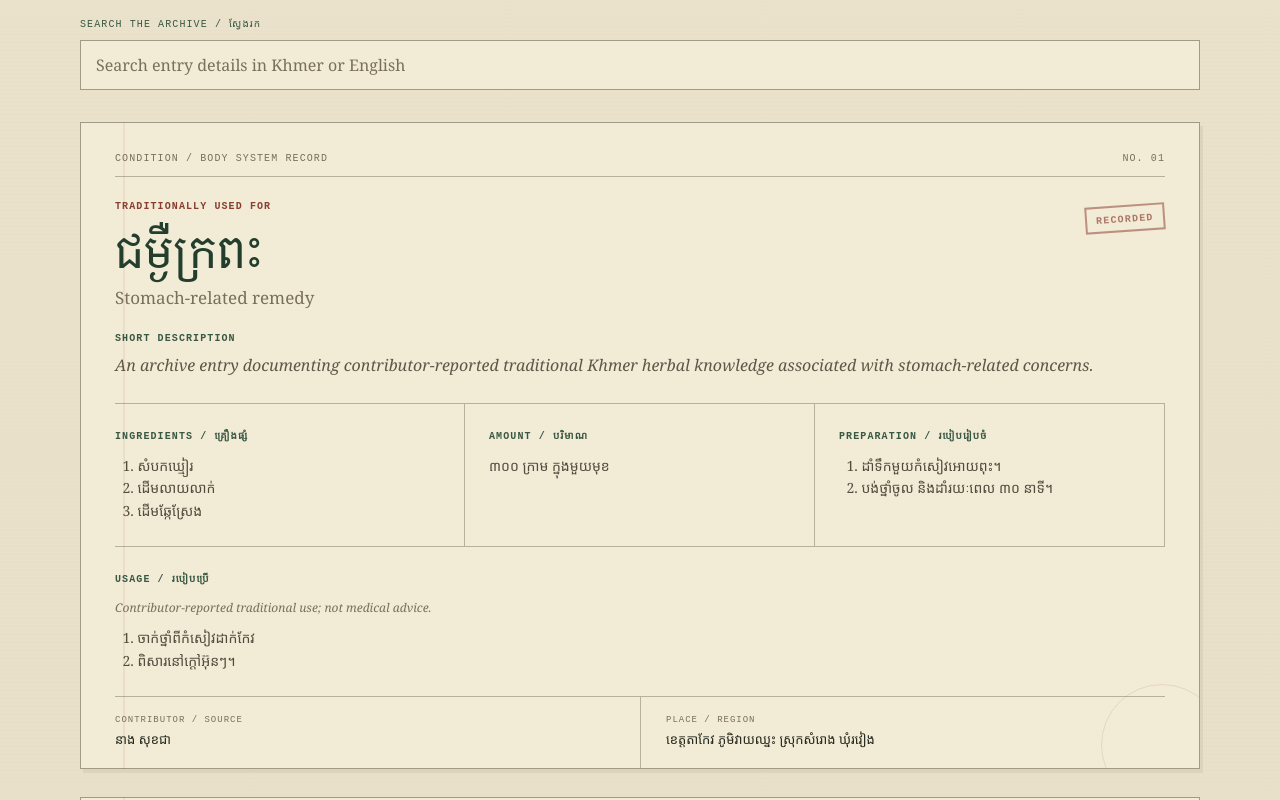
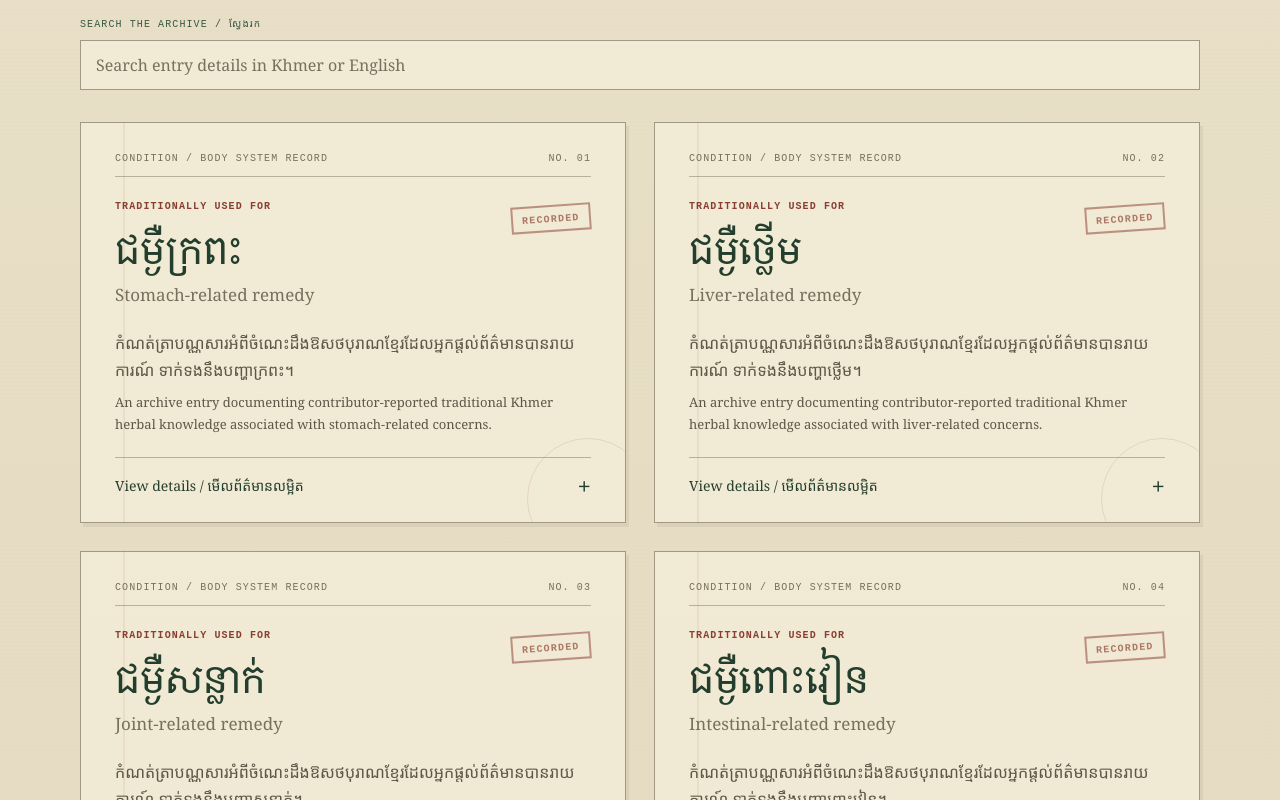
Before and after one commit to LyhengPHA/khmer-medicine-archive, a Next.js app: page / in a window 1280 px wide. Shown: the part 1640-2440 px from the top of the page. Built offline with nearby package versions, Linux system fonts and the light colour scheme.

Commit message:
sprint 1: add bilingual medicine details [AI-assisted]

```diff
--- a/app/globals.css
+++ b/app/globals.css
@@ -616,3 +616,74 @@ a {
     display: none;
   }
 }
+
+/* Keep the original text and its translation together. */
+.entry-translation {
+  display: block;
+  margin-top: 6px;
+  color: #625a49;
+  font-size: 13px;
+  line-height: 1.6;
+}
+.detail-block p.entry-translation { margin-top: 6px; }
+.step-list li + li { margin-top: 12px; }
+.translation-note {
+  color: #625a49;
+  font-size: 13px;
+  line-height: 1.6;
+}
+.entry-source dd p { margin: 0; }
+.entry-source dd p + p { margin-top: 6px; }
+.entry-source div:nth-child(3) { padding-left: 0; border-left: 0; }
+
+/* Compact archive cards expand into a full-width record. */
+.entry-list {
+  grid-template-columns: repeat(2, minmax(0, 1fr));
+  align-items: start;
+}
+.entry-card { min-width: 0; }
+.entry-card[open] { grid-column: 1 / -1; }
+.entry-card::after { pointer-events: none; }
+.entry-toggle {
+  display: block;
+  padding-bottom: 24px;
+  cursor: pointer;
+  list-style: none;
+}
+.entry-toggle::-webkit-details-marker { display: none; }
+.entry-toggle:focus-visible {
+  outline: 2px solid var(--green);
+  outline-offset: 5px;
+}
+.entry-toggle:hover .entry-toggle-label { color: var(--red); }
+.entry-toggle .entry-category,
+.entry-toggle .english-name,
+.entry-preview { display: block; }
+.entry-toggle .khmer-entry-name {
+  display: block;
+  margin: 9px 0 5px;
+  color: var(--green);
+  font-size: clamp(26px, 3vw, 38px);
+  font-weight: 500;
+  line-height: 1.5;
+}
+.entry-preview { line-height: 1.7; color: #5e5747; }
+.entry-toggle-label {
+  display: flex;
+  align-items: center;
+  justify-content: space-between;
+  gap: 16px;
+  margin-top: 22px;
+  border-top: 1px solid var(--line);
+  padding-top: 16px;
+  color: var(--green);
+  font-size: 14px;
+}
+.entry-toggle-icon { font-size: 24px; line-height: 1; }
+.entry-toggle .when-open { display: none; }
+.entry-card[open] .when-open { display: inline; }
+.entry-card[open] .when-closed { display: none; }
+.entry-card[open] .entry-toggle-icon { transform: rotate(45deg); }
+@media (max-width: 760px) {
+  .entry-list { grid-template-columns: 1fr; }
+}
--- /dev/null
+++ b/components/BilingualDetail.js
@@ -0,0 +1,22 @@
+export default function BilingualDetail({ khmer, english }) {
+  if (Array.isArray(khmer)) {
+    return (
+      <ol className="step-list">
+        {khmer.map((text, index) => (
+          <li key={index}>
+            <span lang="km">{text}</span>
+            <span className="entry-translation" lang="en">
+              {english?.[index] || "English plant name pending verification."}
+            </span>
+          </li>
+        ))}
+      </ol>
+    );
+  }
+  return (
+    <>
+      <p lang="km">{khmer}</p>
+      {english && <p className="entry-translation" lang="en">{english}</p>}
+    </>
+  );
+}
--- a/components/EntryCard.js
+++ b/components/EntryCard.js
@@ -1,71 +1,66 @@
+import BilingualDetail from "./BilingualDetail.js";
+
+const details = [
+  ["ingredients", "Ingredients / គ្រឿងផ្សំ"],
+  ["ingredientAmount", "Amount / បរិមាណ"],
+  ["preparation", "Preparation / របៀបរៀបចំ"],
+  ["usage", "Usage / របៀបប្រើ"],
+  ["frequency", "Frequency / ភាពញឹកញាប់"],
+  ["duration", "Duration / រយៈពេល"],
+  ["precautions", "Precautions / ការប្រុងប្រយ័ត្ន"],
+];
+
 export default function EntryCard({ entry, recordNumber }) {
   return (
-    <article className="entry-card">
-      <div className="entry-card-topline">
-        <p>Condition / body system record</p>
-        <p>No. {String(recordNumber).padStart(2, "0")}</p>
+    <details className="entry-card">
+      <summary className="entry-toggle">
+        <span className="entry-card-topline">
+          <span>Condition / body system record</span>
+          <span>No. {String(recordNumber).padStart(2, "0")}</span>
+        </span>
+        <span className="entry-title-row">
+          <span>
+            <span className="entry-category">Traditionally used for</span>
+            <span className="khmer-entry-name" lang="km">{entry.title}</span>
+            <span className="english-name" lang="en">{entry.englishTitle}</span>
+          </span>
+          <span className="record-stamp">Recorded</span>
+        </span>
+        <span className="entry-preview" lang="km">{entry.khmerDescription}</span>
+        <span className="entry-preview entry-translation" lang="en">{entry.description}</span>
+        <span className="entry-toggle-label">
+          <span className="when-closed">View details / មើលព័ត៌មានលម្អិត</span>
+          <span className="when-open">Hide details / លាក់ព័ត៌មានលម្អិត</span>
+          <span className="entry-toggle-icon" aria-hidden="true">+</span>
+        </span>
+      </summary>
+      <p className="translation-note">
+        English translations and name spellings are drafts awaiting source review.
+        Supplied plant names await verification; missing names are marked as pending.
+      </p>
+      <p className="translation-note">
+        Contributor-reported traditional use; not medical advice.
+      </p>
+      <div className="entry-details">
+        {details.map(([field, label]) => (
+          <div className={"detail-block" + (field === "usage" || field === "precautions" ? " usage-block" : "")} key={field}>
+            <h4>{label}</h4>
+            <BilingualDetail khmer={entry[field]} english={entry.english?.[field]} />
+          </div>
+        ))}
       </div>
-
-      <div className="entry-title-row">
-        <div>
-          <p className="entry-category">Traditionally used for</p>
-          <h3 className="khmer-entry-name" lang="km">
-            {entry.title}
-          </h3>
-          <p className="english-name">{entry.englishTitle}</p>
-        </div>
-        <span className="record-stamp">Recorded</span>
-      </div>
-
-      <div className="entry-summary">
-        <h4>Short description</h4>
-        <p>{entry.description}</p>
-      </div>
-
-      <div className="entry-details">
-        <div className="detail-block">
-          <h4>Ingredients / គ្រឿងផ្សំ</h4>
-          <ol className="ingredient-list" lang="km">
-            {entry.ingredients.map((ingredient, index) => (
-              <li key={`${entry.slug}-${index}`}>{ingredient}</li>
-            ))}
-          </ol>
-        </div>
-        <div className="detail-block">
-          <h4>Amount / បរិមាណ</h4>
-          <p>{entry.ingredientAmount}</p>
-        </div>
-        <div className="detail-block">
-          <h4>Preparation / របៀបរៀបចំ</h4>
-          <ol className="step-list" lang="km">
-            {entry.preparation.map((step, index) => (
-              <li key={`${entry.slug}-preparation-${index}`}>{step}</li>
-            ))}
-          </ol>
-        </div>
-        <div className="detail-block usage-block">
-          <h4>Usage / របៀបប្រើ</h4>
-          <p className="usage-note">
-            Contributor-reported traditional use; not medical advice.
-          </p>
-          <ol className="step-list" lang="km">
-            {entry.usage.map((step, index) => (
-              <li key={`${entry.slug}-usage-${index}`}>{step}</li>
-            ))}
-          </ol>
-        </div>
-      </div>
-
       <dl className="entry-source">
-        <div>
-          <dt>Contributor / Source</dt>
-          <dd>{entry.contributor}</dd>
-        </div>
-        <div>
-          <dt>Place / Region</dt>
-          <dd>{entry.place}</dd>
-        </div>
+        {[
+          ["contributor", "Contributor / Source"],
+          ["place", "Place / Region"],
+          ["learnedFrom", "Learned from"],
+        ].map(([field, label]) => (
+          <div key={field}>
+            <dt>{label}</dt>
+            <dd><BilingualDetail khmer={entry[field]} english={entry.english?.[field]} /></dd>
+          </div>
+        ))}
       </dl>
-    </article>
+    </details>
   );
 }
```
